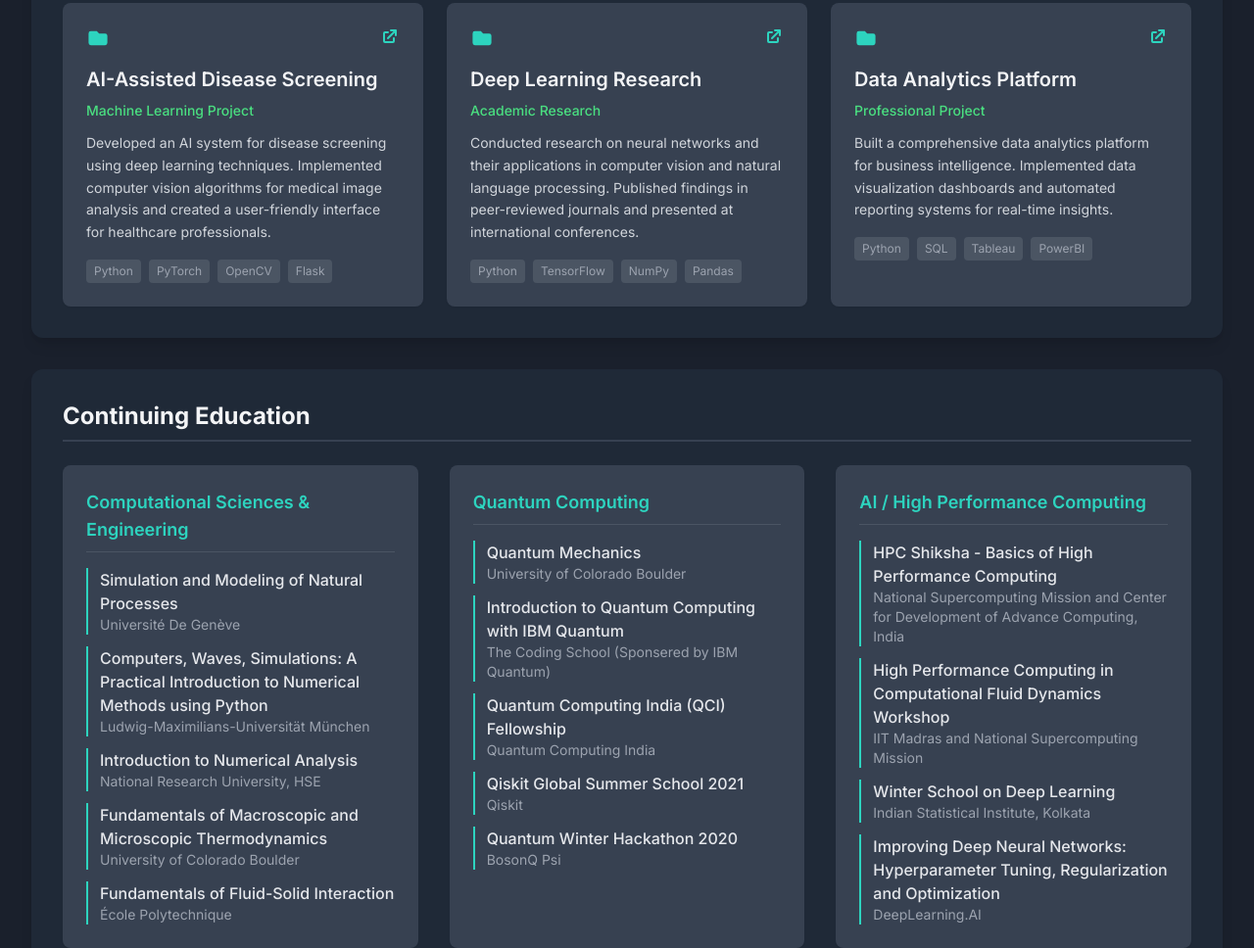
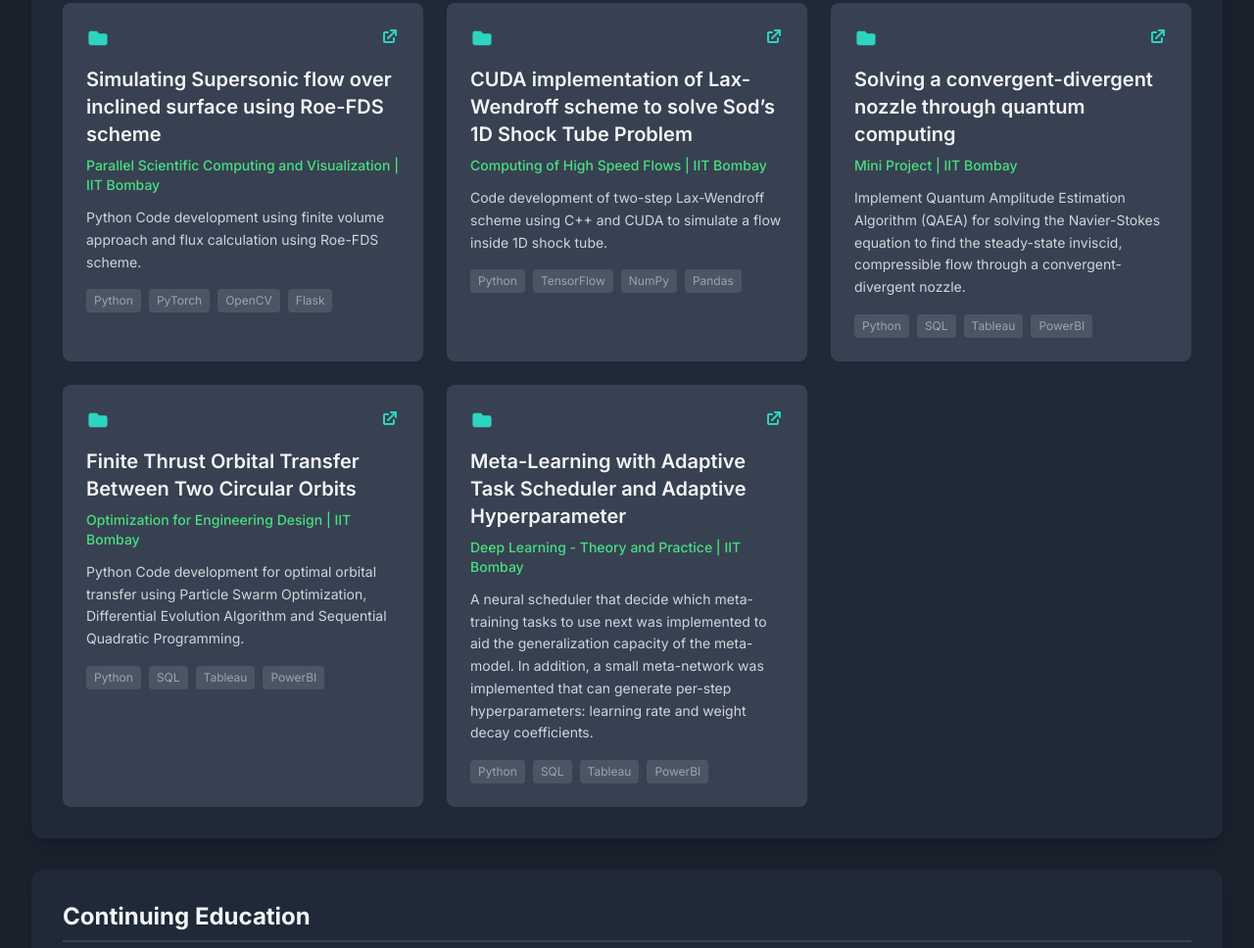
Before and after one commit to sunny-kumar-khadka/sunnykhadka, a plain HTML site: page index.html in a window 1280 px wide. Shown: the part 1832-2800 px from the top of the page at 98% size. Drawn offline with nearby package versions, Linux system fonts and the light colour scheme.

Commit message:
added projects

```diff
--- a/index.html
+++ b/index.html
@@ -149,7 +149,7 @@
                 <!-- Publication 1 -->
                 <div class="bg-gray-700 p-4 rounded-lg shadow-sm hover:bg-gray-600 transition-colors">
                     <a href="https://doi.org/10.1016/j.compstruct.2019.111254" target="_blank" rel="noopener noreferrer" class="block text-gray-300 hover:underline">Vinyas M., K.K. Sunny, D. Harursampath, T.N. Thoi and
-                        MAR Loja, ”Influence of Interphase on the multi-physicscoupled frequency of three-phase smart
+                        MAR Loja, ”Influence of Interphase on the multi-physics coupled frequency of three-phase smart
                         magneto-electro-elastic composite plates”, Composite Structure, 226 p.,111254</a>
                 </div>
 
@@ -289,12 +289,12 @@
                         </a>
                     </div>
                     <!-- Title -->
-                    <h3 class="text-xl font-semibold text-gray-100 mb-2">AI-Assisted Disease Screening</h3>
+                    <h3 class="text-xl font-semibold text-gray-100 mb-2">Simulating Supersonic flow over inclined surface using Roe-FDS scheme</h3>
                     <!-- Issuer -->
-                    <p class="text-green-400 text-sm font-medium mb-3">Machine Learning Project</p>
+                    <p class="text-green-400 text-sm font-medium mb-3">Parallel Scientific Computing and Visualization | IIT Bombay</p>
                     <!-- Description -->
                     <p class="text-gray-300 text-sm leading-relaxed mb-4">
-                        Developed an AI system for disease screening using deep learning techniques. Implemented computer vision algorithms for medical image analysis and created a user-friendly interface for healthcare professionals.
+                        Python Code development using finite volume approach and flux calculation using Roe-FDS scheme.
                     </p>
                     <!-- Technologies -->
                     <div class="flex flex-wrap gap-2">
@@ -320,12 +320,12 @@
                         </a>
                     </div>
                     <!-- Title -->
-                    <h3 class="text-xl font-semibold text-gray-100 mb-2">Deep Learning Research</h3>
+                    <h3 class="text-xl font-semibold text-gray-100 mb-2">CUDA implementation of Lax-Wendroff scheme to solve Sod’s 1D Shock Tube Problem</h3>
                     <!-- Issuer -->
-                    <p class="text-green-400 text-sm font-medium mb-3">Academic Research</p>
+                    <p class="text-green-400 text-sm font-medium mb-3">Computing of High Speed Flows | IIT Bombay</p>
                     <!-- Description -->
                     <p class="text-gray-300 text-sm leading-relaxed mb-4">
-                        Conducted research on neural networks and their applications in computer vision and natural language processing. Published findings in peer-reviewed journals and presented at international conferences.
+                        Code development of two-step Lax-Wendroff scheme using C++ and CUDA to simulate a flow inside 1D shock tube.
                     </p>
                     <!-- Technologies -->
                     <div class="flex flex-wrap gap-2">
@@ -351,12 +351,12 @@
                         </a>
                     </div>
                     <!-- Title -->
-                    <h3 class="text-xl font-semibold text-gray-100 mb-2">Data Analytics Platform</h3>
+                    <h3 class="text-xl font-semibold text-gray-100 mb-2">Solving a convergent-divergent nozzle through quantum computing</h3>
                     <!-- Issuer -->
-                    <p class="text-green-400 text-sm font-medium mb-3">Professional Project</p>
+                    <p class="text-green-400 text-sm font-medium mb-3">Mini Project | IIT Bombay</p>
                     <!-- Description -->
                     <p class="text-gray-300 text-sm leading-relaxed mb-4">
-                        Built a comprehensive data analytics platform for business intelligence. Implemented data visualization dashboards and automated reporting systems for real-time insights.
+                        Implement Quantum Amplitude Estimation Algorithm (QAEA) for solving the Navier-Stokes equation to find the steady-state inviscid, compressible flow through a convergent-divergent nozzle.
                     </p>
                     <!-- Technologies -->
                     <div class="flex flex-wrap gap-2">
@@ -366,6 +366,75 @@
                         <span class="text-xs text-gray-400 bg-gray-600 px-2 py-1 rounded">PowerBI</span>
                     </div>
                 </div>
+
+                <!-- Project 4 -->
+                <div class="bg-gray-700 p-6 rounded-lg shadow-sm hover:bg-gray-600 transition-colors relative group">
+                    <!-- Icons -->
+                    <div class="flex justify-between items-start mb-4">
+                        <svg class="h-6 w-6 text-teal-400" fill="currentColor" viewBox="0 0 20 20">
+                            <path d="M2 6a2 2 0 012-2h5l2 2h5a2 2 0 012 2v6a2 2 0 01-2 2H4a2 2 0 01-2-2V6z"/>
+                        </svg>
+                        <a href="#" target="_blank" rel="noopener noreferrer" class="text-teal-400 hover:text-teal-300 transition-colors">
+                            <svg class="h-5 w-5" fill="currentColor" viewBox="0 0 20 20">
+                                <path d="M11 3a1 1 0 100 2h2.586l-6.293 6.293a1 1 0 101.414 1.414L15 6.414V9a1 1 0 102 0V4a1 1 0 00-1-1h-5z"/>
+                                <path d="M5 5a2 2 0 00-2 2v8a2 2 0 002 2h8a2 2 0 002-2v-3a1 1 0 10-2 0v3H5V7h3a1 1 0 000-2H5z"/>
+                            </svg>
+                        </a>
+                    </div>
+                    <!-- Title -->
+                    <h3 class="text-xl font-semibold text-gray-100 mb-2">Finite Thrust Orbital Transfer Between Two Circular Orbits</h3>
+                    <!-- Issuer -->
+                    <p class="text-green-400 text-sm font-medium mb-3">Optimization for Engineering Design | IIT Bombay</p>
+                    <!-- Description -->
+                    <p class="text-gray-300 text-sm leading-relaxed mb-4">
+                        Python Code development for  optimal orbital transfer using Particle Swarm Optimization, Differential Evolution Algorithm and Sequential Quadratic Programming.
+                    </p>
+                    <!-- Technologies -->
+                    <div class="flex flex-wrap gap-2">
+                        <span class="text-xs text-gray-400 bg-gray-600 px-2 py-1 rounded">Python</span>
+                        <span class="text-xs text-gray-400 bg-gray-600 px-2 py-1 rounded">SQL</span>
+                        <span class="text-xs text-gray-400 bg-gray-600 px-2 py-1 rounded">Tableau</span>
+                        <span class="text-xs text-gray-400 bg-gray-600 px-2 py-1 rounded">PowerBI</span>
+                    </div>
+                </div>
+
+
+                <!-- Project 5 -->
+                <div class="bg-gray-700 p-6 rounded-lg shadow-sm hover:bg-gray-600 transition-colors relative group">
+                    <!-- Icons -->
+                    <div class="flex justify-between items-start mb-4">
+                        <svg class="h-6 w-6 text-teal-400" fill="currentColor" viewBox="0 0 20 20">
+                            <path d="M2 6a2 2 0 012-2h5l2 2h5a2 2 0 012 2v6a2 2 0 01-2 2H4a2 2 0 01-2-2V6z"/>
+                        </svg>
+                        <a href="#" target="_blank" rel="noopener noreferrer" class="text-teal-400 hover:text-teal-300 transition-colors">
+                            <svg class="h-5 w-5" fill="currentColor" viewBox="0 0 20 20">
+                                <path d="M11 3a1 1 0 100 2h2.586l-6.293 6.293a1 1 0 101.414 1.414L15 6.414V9a1 1 0 102 0V4a1 1 0 00-1-1h-5z"/>
+                                <path d="M5 5a2 2 0 00-2 2v8a2 2 0 002 2h8a2 2 0 002-2v-3a1 1 0 10-2 0v3H5V7h3a1 1 0 000-2H5z"/>
+                            </svg>
+                        </a>
+                    </div>
+                    <!-- Title -->
+                    <h3 class="text-xl font-semibold text-gray-100 mb-2">Meta-Learning with Adaptive Task Scheduler and Adaptive Hyperparameter</h3>
+                    <!-- Issuer -->
+                    <p class="text-green-400 text-sm font-medium mb-3">Deep Learning - Theory and Practice | IIT Bombay</p>
+                    <!-- Description -->
+                    <p class="text-gray-300 text-sm leading-relaxed mb-4">
+                        A neural scheduler that decide which meta-training tasks to use next was implemented to aid the  generalization capacity of the meta-model.
+                        In addition, a small meta-network was implemented that can generate per-step hyperparameters: learning rate and weight decay coefficients.
+                    </p>
+                    <!-- Technologies -->
+                    <div class="flex flex-wrap gap-2">
+                        <span class="text-xs text-gray-400 bg-gray-600 px-2 py-1 rounded">Python</span>
+                        <span class="text-xs text-gray-400 bg-gray-600 px-2 py-1 rounded">SQL</span>
+                        <span class="text-xs text-gray-400 bg-gray-600 px-2 py-1 rounded">Tableau</span>
+                        <span class="text-xs text-gray-400 bg-gray-600 px-2 py-1 rounded">PowerBI</span>
+                    </div>
+                </div>
+
+
+
+
+
             </div>
         </section>
 
```
